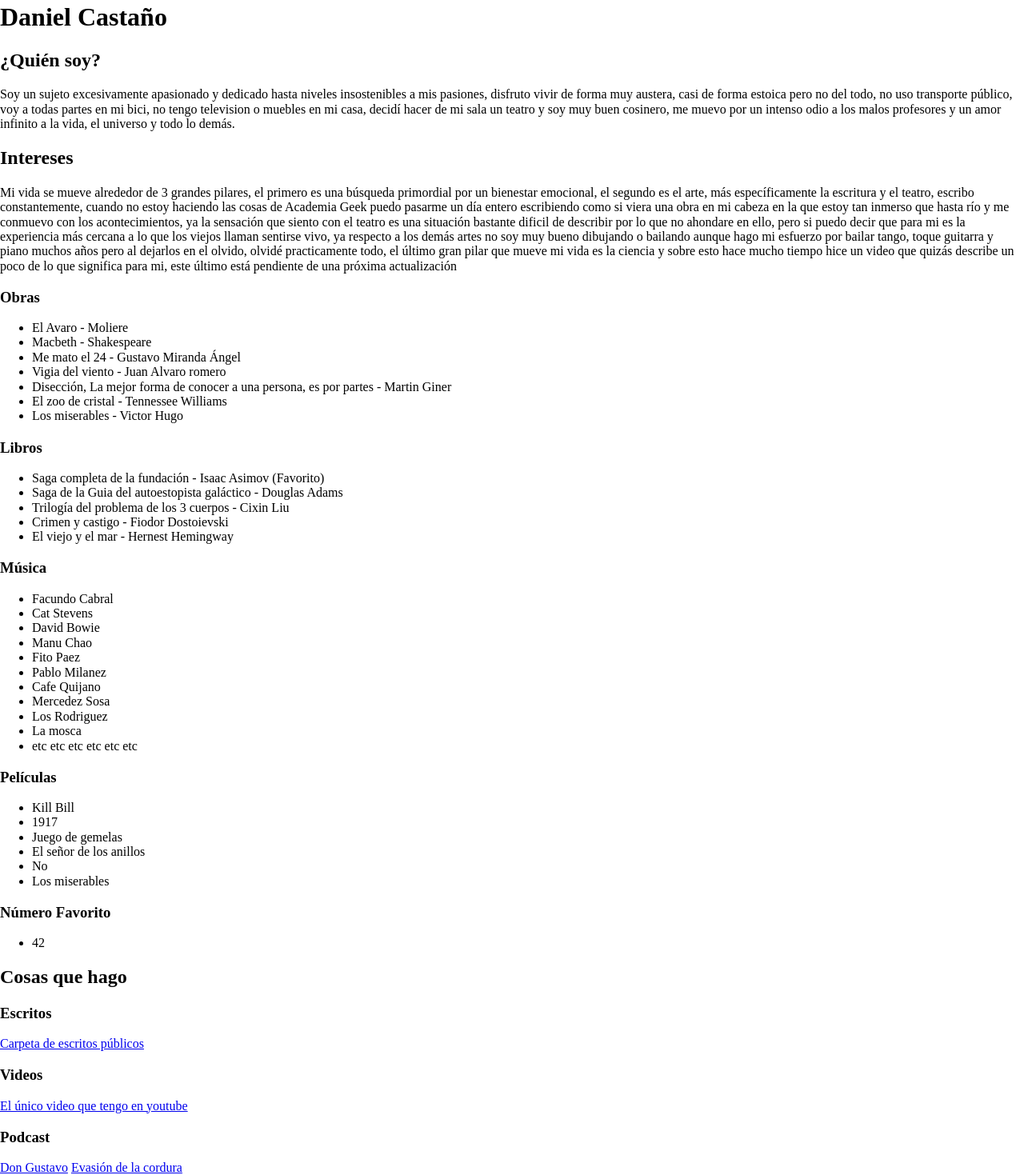
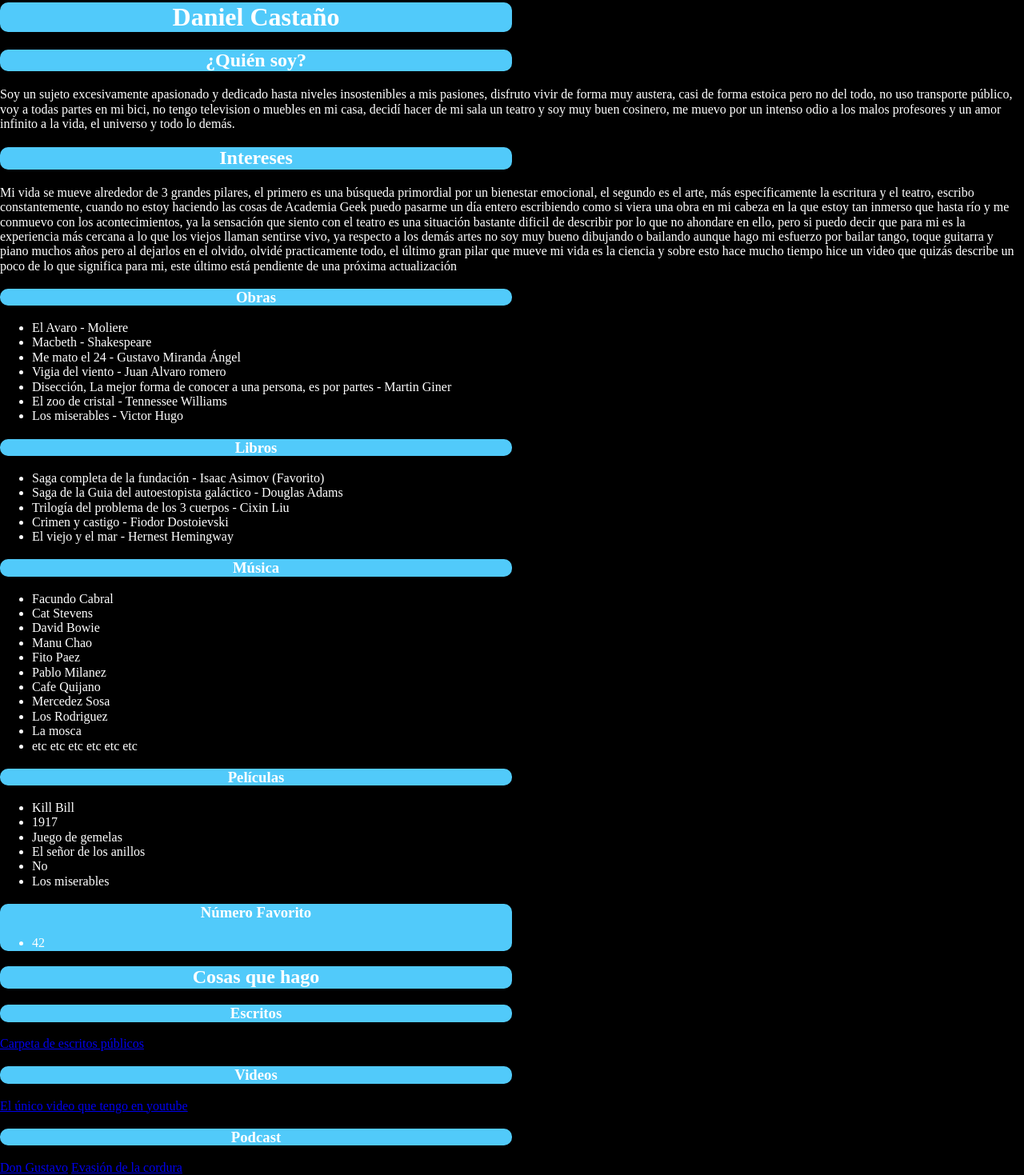
Before and after one commit to zazmage/One-Page, a plain HTML site: page index.html in a window 1280 px wide. Shown: the part 18-1487 px from the top of the page at 80% size. Drawn offline with Linux system fonts and the light colour scheme.

Commit message:
second commit

```diff
--- a/index.html
+++ b/index.html
@@ -10,24 +10,51 @@
 </head>
 
 <body>
+  <div>
+
     <h1>Daniel Castaño</h1>
+  </div>
+  <section>
+    <div>
+
       <h2>¿Quién soy?</h2>
+    </div>
     <p>Soy un sujeto excesivamente apasionado y dedicado hasta niveles insostenibles a mis pasiones, disfruto vivir de
-    forma muy austera, casi de forma estoica pero no del todo, no uso transporte público, voy a todas partes en mi bici,
-    no tengo television o muebles en mi casa, decidí hacer de mi sala un teatro y soy muy buen cosinero, me muevo por un
+      forma muy austera, casi de forma estoica pero no del todo, no uso transporte público, voy a todas partes en mi
+      bici,
+      no tengo television o muebles en mi casa, decidí hacer de mi sala un teatro y soy muy buen cosinero, me muevo por
+      un
       intenso odio a los malos profesores y un amor infinito a la vida, el universo y todo lo demás.</p>
+  </section>
+  <section>
+    <article>
+
+      <div>
+
         <h2>Intereses</h2>
-  <p>Mi vida se mueve alrededor de 3 grandes pilares, el primero es una búsqueda primordial por un bienestar emocional,
+      </div>
+      <p>Mi vida se mueve alrededor de 3 grandes pilares, el primero es una búsqueda primordial por un bienestar
+        emocional,
         el segundo es el arte, más específicamente la escritura y el teatro, escribo constantemente, cuando no estoy
-    haciendo las cosas de Academia Geek puedo pasarme un día entero escribiendo como si viera una obra en mi cabeza en
+        haciendo las cosas de Academia Geek puedo pasarme un día entero escribiendo como si viera una obra en mi cabeza
+        en
         la que estoy tan inmerso que hasta río y me conmuevo con los acontecimientos, ya la sensación que siento con el
-    teatro es una situación bastante dificil de describir por lo que no ahondare en ello, pero si puedo decir que para
-    mi es la experiencia más cercana a lo que los viejos llaman sentirse vivo, ya respecto a los demás artes no soy muy
+        teatro es una situación bastante dificil de describir por lo que no ahondare en ello, pero si puedo decir que
+        para
+        mi es la experiencia más cercana a lo que los viejos llaman sentirse vivo, ya respecto a los demás artes no soy
+        muy
         bueno dibujando o bailando aunque hago mi esfuerzo por bailar tango, toque guitarra y piano muchos años pero al
-    dejarlos en el olvido, olvidé practicamente todo, el último gran pilar que mueve mi vida es la ciencia y sobre esto
-    hace mucho tiempo hice un video que quizás describe un poco de lo que significa para mi, este último está pendiente
+        dejarlos en el olvido, olvidé practicamente todo, el último gran pilar que mueve mi vida es la ciencia y sobre
+        esto
+        hace mucho tiempo hice un video que quizás describe un poco de lo que significa para mi, este último está
+        pendiente
         de una próxima actualización</p>
+    </article>
+    <article>
+      <div>
+
         <h3>Obras</h3>
+      </div>
       <ul>
         <li>El Avaro - Moliere</li>
         <li>Macbeth - Shakespeare</li>
@@ -37,7 +64,12 @@
         <li>El zoo de cristal - Tennessee Williams</li>
         <li>Los miserables - Victor Hugo</li>
       </ul>
+    </article>
+    <article>
+      <div>
+
         <h3>Libros</h3>
+      </div>
       <ul>
         <li>Saga completa de la fundación - Isaac Asimov (Favorito)</li>
         <li>Saga de la Guia del autoestopista galáctico - Douglas Adams</li>
@@ -45,7 +77,12 @@
         <li>Crimen y castigo - Fiodor Dostoievski</li>
         <li>El viejo y el mar - Hernest Hemingway</li>
       </ul>
+    </article>
+    <article>
+      <div>
+
         <h3>Música</h3>
+      </div>
       <ul>
         <li>Facundo Cabral</li>
         <li>Cat Stevens</li>
@@ -59,7 +96,12 @@
         <li>La mosca</li>
         <li>etc etc etc etc etc etc</li>
       </ul>
+    </article>
+    <article>
+      <div>
+
         <h3>Películas</h3>
+      </div>
       <ul>
         <li>Kill Bill</li>
         <li>1917</li>
@@ -68,20 +110,47 @@
         <li>No</li>
         <li>Los miserables</li>
       </ul>
+    </article>
+    <article>
+      <div>
+
         <h3>Número Favorito</h3>
         <ul>
           <li>42</li>
         </ul>
+      </div>
+    </article>
+  </section>
+  <section>
+    <div>
+
       <h2>Cosas que hago</h2>
+    </div>
+    <article>
+      <div>
+
         <h3>Escritos</h3>
+      </div>
       <a href="https://drive.google.com/drive/folders/1xyY2QAJhsuCBs6H97JdQ5TilrtOSxnkH?usp=sharing">Carpeta de escritos
         públicos</a>
+    </article>
+    <article>
+      <div>
         <h3>Videos</h3>
+
+      </div>
       <a href="https://www.youtube.com/watch?v=kLpTnPwWNPg&t=30s">El único video que
         tengo en youtube</a>
+    </article>
+    <article>
+      <div>
         <h3>Podcast</h3>
+
+      </div>
       <a href="https://www.facebook.com/watch/?v=1565875530273580">Don Gustavo</a>
       <a href="https://www.facebook.com/watch/?v=673046270314407">Evasión de la cordura</a>
+    </article>
 </body>
+</section>
 
 </html>
--- a/style.css
+++ b/style.css
@@ -0,0 +1,16 @@
+body {
+  background-color: black;
+  color: white;
+}
+
+div {
+  width: 50%;
+  border-radius: 10px;
+  background-color: rgb(81, 202, 250);
+}
+
+h1,
+h2,
+h3 {
+  text-align: center;
+}
```
Lines whose indentation alone changed are shown as unchanged.
